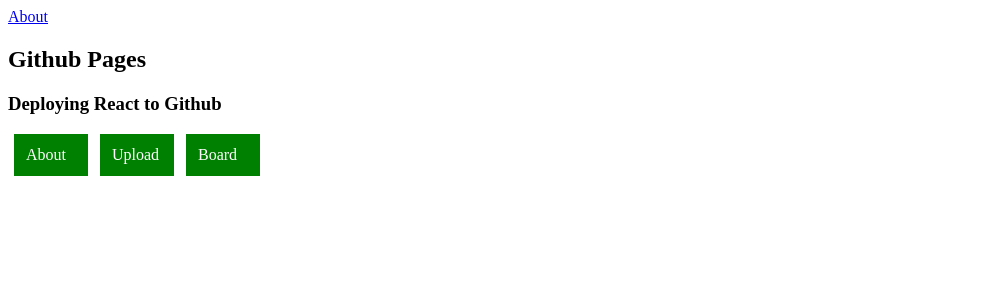
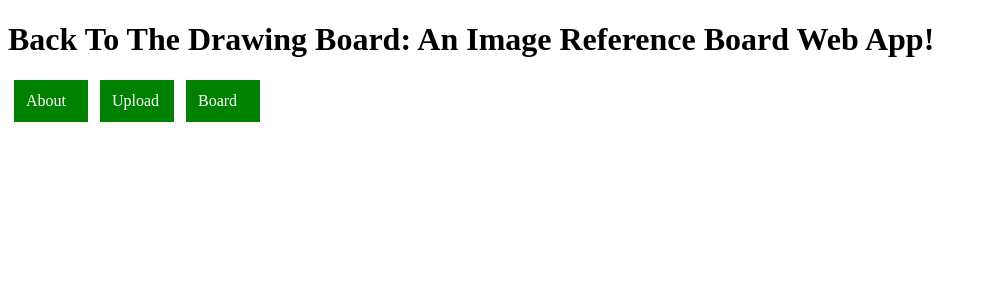
Before and after one commit to SamuelBanya/BackToTheDrawingBoard, a React (Create React App) app: page / in a window 1280 px wide. Shown: the top 300 px of the page, without its empty margins (0-987 px from the left). Built offline with nearby package versions, Linux system fonts and the light colour scheme.

Commit message:
Refactoring 'NavBar' component across multiple components

```diff
--- a/src/About.js
+++ b/src/About.js
@@ -1,9 +1,9 @@
-import { Link } from "react-router-dom";
+import NavBar from "./NavBar.js";
 
 const About = () => {
   return (
     <div>
-      <Link to="/">Home</Link>
+      <NavBar />
       <h2>About Page</h2>
       <p>
         This web app allows a user to upload drawing image reference photos so
--- a/src/App.js
+++ b/src/App.js
@@ -1,12 +1,8 @@
-import { Link } from "react-router-dom";
 import NavBar from "./NavBar.js";
 
 function App() {
   return (
     <div>
-      <Link to="/about">About</Link>
-      <h2>Github Pages</h2>
-      <h3>Deploying React to Github</h3>
       <NavBar />
     </div>
   );
--- a/src/Board.js
+++ b/src/Board.js
@@ -1,9 +1,11 @@
+import NavBar from "./NavBar.js";
 import React from "react";
 
 function Board() {
   return (
     <div>
-      <h1>Board</h1>
+      <NavBar />
+      <h2>Board</h2>
       <label for="sortSelect">Sort By Favorite Or Tag</label>
       <select id="favoriteSelect" name="">
         Favorite
--- a/src/NavBar.js
+++ b/src/NavBar.js
@@ -14,6 +14,7 @@
 function NavBar() {
   return (
     <div className="navbar">
+      <h1>Back To The Drawing Board: An Image Reference Board Web App!</h1>
       <NavLink
         to="/"
         exact
--- a/src/Upload.js
+++ b/src/Upload.js
@@ -3,7 +3,8 @@
 function Upload() {
   return (
     <div>
-      <h1>Upload</h1>
+      <NavBar />
+      <h2>Upload</h2>
       <form>
         <label for="photoName"></label>
         <input name="photoName" type="text" value="" />
```
